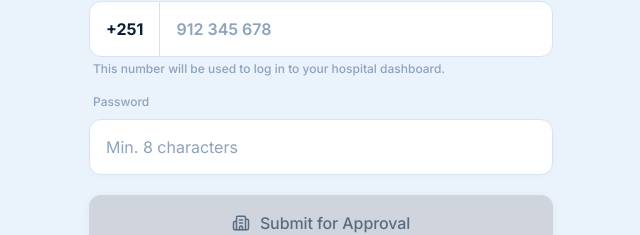
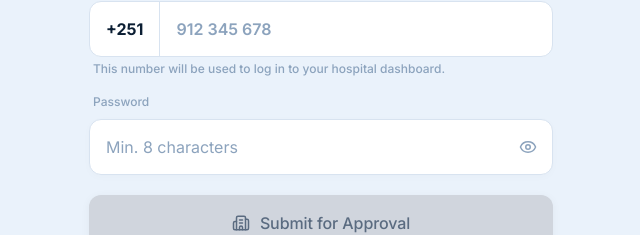
Before and after one commit to PossibleTechGroup/BMBooking, a Next.js app in the folder apps/web/: page /hospital/register in a window 1280 px wide. Shown: the part 715-950 px from the top of the page, without its empty margins (319-959 px from the left). Built offline with nearby package versions, Linux system fonts and the light colour scheme; no server answers.

Commit message:
fix: add password eye icon to hospital register, improve prisma singleton

```diff
--- a/apps/web/src/app/hospital/register/page.tsx
+++ b/apps/web/src/app/hospital/register/page.tsx
@@ -9,7 +9,7 @@ import { registerHospital, clearHospitalError } from '@/lib/store/slices/hospita
 import { MedText } from '@/components/ui/med-text';
 import { MedButton } from '@/components/ui/med-button';
 import { MedInput } from '@/components/ui/med-input';
-import { ArrowLeft, CheckCircle2, Building2 } from 'lucide-react';
+import { ArrowLeft, CheckCircle2, Building2, Eye, EyeOff } from 'lucide-react';
 
 export default function HospitalRegisterPage() {
   const router = useRouter();
@@ -22,6 +22,7 @@ export default function HospitalRegisterPage() {
   const [email, setEmail] = useState('');
   const [adminPhone, setAdminPhone] = useState('');
   const [password, setPassword] = useState('');
+  const [showPassword, setShowPassword] = useState(false);
   const [submitted, setSubmitted] = useState(false);
 
   const isPhoneValid = /^[79]\d{8}$/.test(adminPhone);
@@ -132,15 +133,38 @@ export default function HospitalRegisterPage() {
               </MedText>
             </div>
 
-            <MedInput
-              label="Password"
-              type="password"
-              placeholder="Min. 8 characters"
-              value={password}
-              onChange={(e) => { setPassword(e.target.value); dispatch(clearHospitalError()); }}
-              error={!!password && !isPasswordValid}
-              errorText="Password must be at least 8 characters"
-            />
+            <div className="mb-5 w-full">
+              <label className={`block text-[12px] font-medium mb-2 ml-1 ${!!password && !isPasswordValid ? 'text-error' : 'text-muted'}`}>
+                Password
+              </label>
+              <div className="relative">
+                <input
+                  type={showPassword ? 'text' : 'password'}
+                  placeholder="Min. 8 characters"
+                  value={password}
+                  onChange={(e) => { setPassword(e.target.value); dispatch(clearHospitalError()); }}
+                  className={`
+                    w-full h-14 px-4 pr-12 text-[16px] rounded-[12px]
+                    bg-surface border-[1.5px] text-text
+                    placeholder:text-muted
+                    focus:outline-none focus:border-border-focus
+                    transition-colors
+                    shadow-[0_2px_8px_rgba(0,0,0,0.02)]
+                    ${!!password && !isPasswordValid ? 'border-error' : 'border-border'}
+                  `}
+                />
+                <button
+                  type="button"
+                  onClick={() => setShowPassword(!showPassword)}
+                  className="absolute right-4 top-1/2 -translate-y-1/2 text-muted hover:text-text transition-colors"
+                >
+                  {showPassword ? <EyeOff size={18} /> : <Eye size={18} />}
+                </button>
+              </div>
+              {!!password && !isPasswordValid && (
+                <p className="text-error text-[12px] mt-1.5 ml-1">Password must be at least 8 characters</p>
+              )}
+            </div>
 
             {error && (
               <p className="text-error text-[14px] font-semibold text-center mb-4 animate-in fade-in">{error}</p>
```
Also changed, not shown: 1 other file (tests, documents, lock files or other folders).
